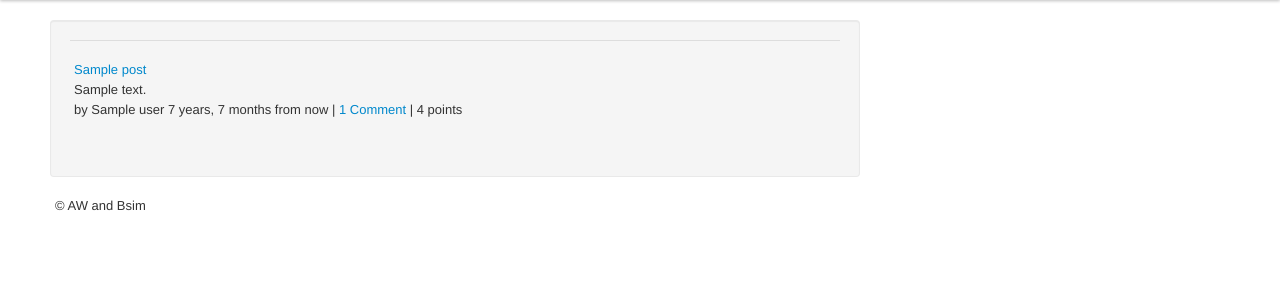
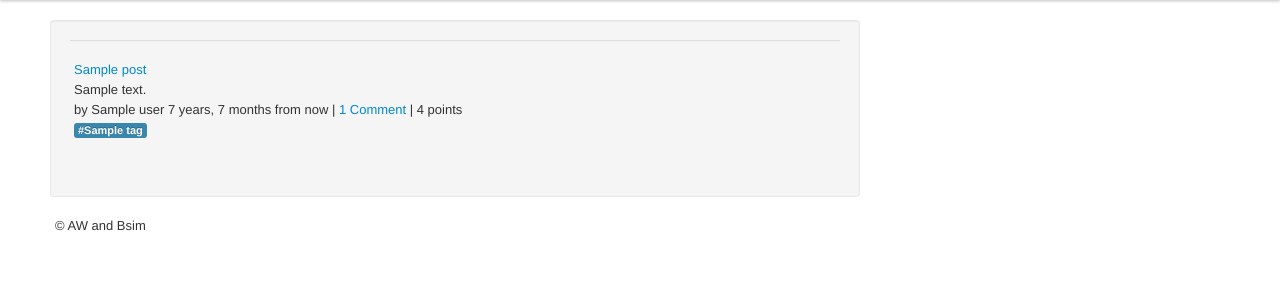
Before and after one commit to bksim/college-notes, a Django app: template noteproj/templates/college/users.html in a window 1280 px wide. Shown: the part 40-340 px from the top of the page. Run offline with Django 3.2, Linux system fonts and the light colour scheme; the template is opened without the code that fills it: most values are stand-ins (such as "Sample title", 1, 10 or a date in 2020).

Commit message:
fixed bug: tags now appear on submitted|liked page

```diff
--- a/noteproj/templates/college/users.html
+++ b/noteproj/templates/college/users.html
@@ -45,8 +45,14 @@
                                 </a> | {{post.rating}} points</small>
 
                                 </td></tr>
+
+								<tr>
+                                   {% for tag in post.tags.all %}
+										<td class="pull-left"><a href="/trending/{{ tag.tag }}"><span class="label label-info">#{{ tag.tag }}</span></a></td>
+
+								{% endfor %}
+								</tr>
                                 </table>
-                        </td>
                         </tr>
                         </table>
                         <br>
```
